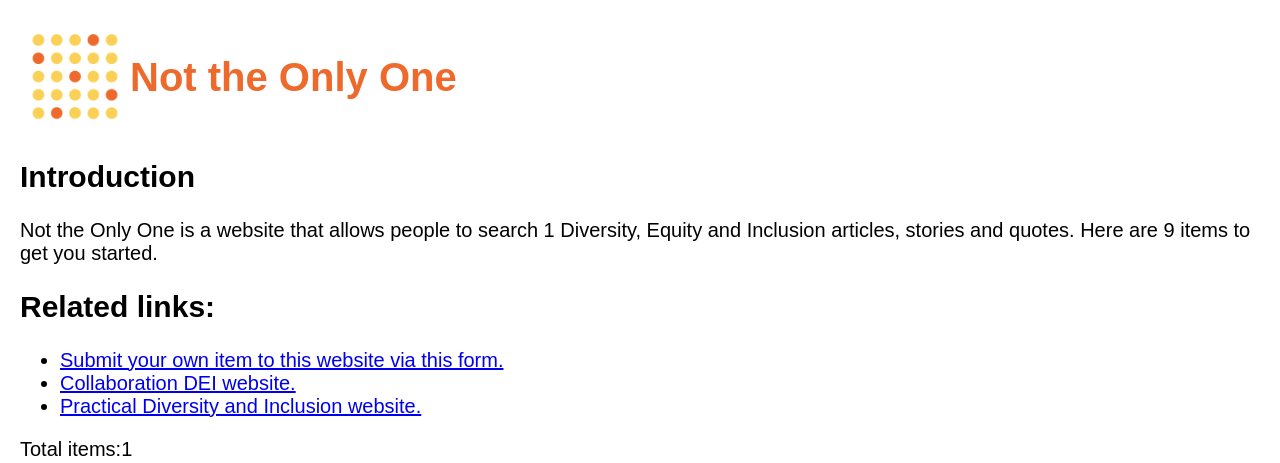
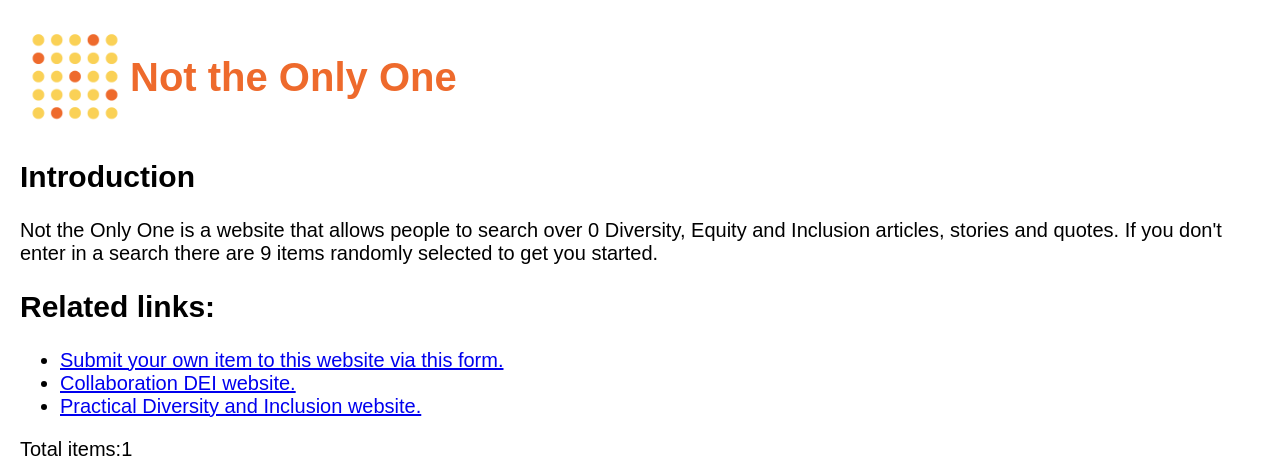
Before and after one commit to NotTheOnlyOne/ntoo_simple, a Flask app: template templates/index.html in a window 1280 px wide. Shown: the top 463 px of the page. Run offline with Flask 3, Linux system fonts and the light colour scheme; the template is opened without the code that fills it: most values are stand-ins (such as "Sample title", 1, 10 or a date in 2020); parts of the project's set-up code (start-up, migrations or seed data) failed here and were passed over.

Commit message:
Updating to genericise the number of articles available

```diff
--- a/templates/index.html
+++ b/templates/index.html
@@ -135,7 +135,7 @@
     <h1><a href="/">Not the Only One</a></h1>
 
     <h2 id="introduction" >Introduction</h2>
-    <div class="introduction">Not the Only One is a website that allows people to search {{ total_count }} Diversity, Equity and Inclusion articles, stories and quotes. Here are 9 items to get you started.</div>
+    <div class="introduction">Not the Only One is a website that allows people to search over {{ total_count - (total_count % 100) }} Diversity, Equity and Inclusion articles, stories and quotes. If you don't enter in a search there are 9 items randomly selected to get you started.</div>
 
     <h2>Related links:</h2>
     <ul>
```
